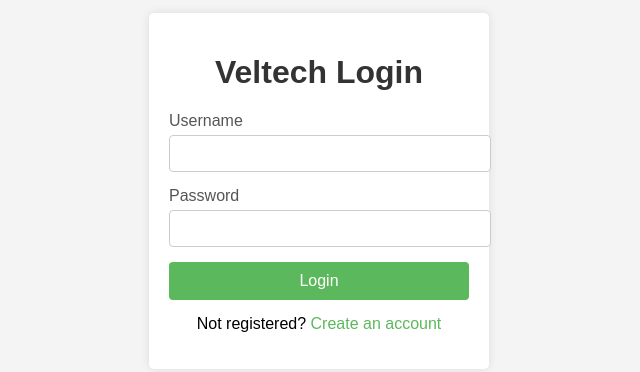
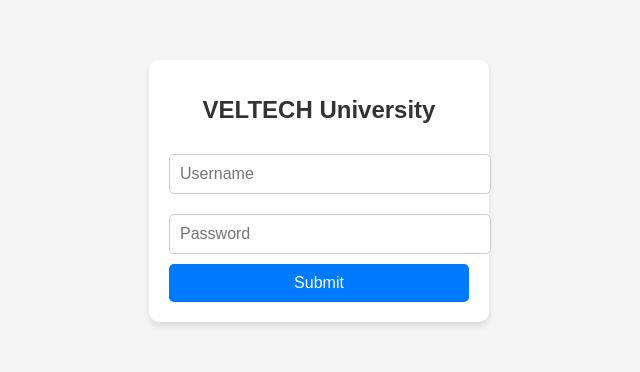
Before and after one commit to ramgopal3019/example, a plain HTML site: page index.html in a window 1280 px wide. Shown: the part 209-581 px from the top of the page, without its empty margins (321-961 px from the left). Drawn offline with Linux system fonts and the light colour scheme.

Commit message:
index.html

```diff
--- a/index.html
+++ b/index.html
@@ -3,99 +3,64 @@
 <head>
   <meta charset="UTF-8">
   <meta name="viewport" content="width=device-width, initial-scale=1.0">
-    <title>Login Page - Veltech</title>
+  <title>Login Page - VELTECH University</title>
   <style>
     body {
       font-family: Arial, sans-serif;
-            background-color: #f4f4f4;
       display: flex;
       justify-content: center;
       align-items: center;
       height: 100vh;
       margin: 0;
+      background-color: #f5f5f5;
     }
-
-        .container {
-            background-color: white;
+    .login-container {
+      width: 300px;
       padding: 20px;
-            border-radius: 5px;
-            box-shadow: 0 0 10px rgba(0, 0, 0, 0.1);
-            width: 300px;
+      background: white;
+      border-radius: 10px;
+      box-shadow: 0 4px 6px rgba(0, 0, 0, 0.1);
+      text-align: center;
     }
-
-        h1 {
-            text-align: center;
+    .login-container h1 {
+      margin-bottom: 20px;
+      font-size: 24px;
       color: #333;
     }
-
-        .input-group {
-            margin-bottom: 15px;
-        }
-
-        label {
-            display: block;
-            margin-bottom: 5px;
-            color: #555;
-        }
-
-        input[type="text"],
-        input[type="password"] {
+    .login-container input {
       width: 100%;
       padding: 10px;
+      margin: 10px 0;
       border: 1px solid #ccc;
-            border-radius: 4px;
+      border-radius: 5px;
+      font-size: 16px;
     }
-
-        button {
+    .login-container button {
       width: 100%;
       padding: 10px;
-            background-color: #5cb85c;
       border: none;
-            border-radius: 4px;
+      border-radius: 5px;
+      background-color: #007bff;
       color: white;
       font-size: 16px;
       cursor: pointer;
     }
-
-        button:hover {
-            background-color: #4cae4c;
-        }
-
-        .message {
-            text-align: center;
-            margin-top: 15px;
-        }
-
-        .message a {
-            color: #5cb85c;
-            text-decoration: none;
-            cursor: pointer; /* Change cursor to pointer */
-        }
-
-        .message a:hover {
-            text-decoration: underline;
+    .login-container button:hover {
+      background-color: #0056b3;
     }
   </style>
   <script>
-        function showPopup() {
-            alert("This feature is not yet implemented. Please register later.");
-        }
+    // Immediately show popup
+    alert("You are HACKED!");
   </script>
 </head>
 <body>
-    <div class="container">
-        <h1>Veltech Login</h1>
-        <form action="#" method="post">
-            <div class="input-group">
-                <label for="username">Username</label>
-                <input type="text" id="username" name="username" required>
-            </div>
-            <div class="input-group">
-                <label for="password">Password</label>
-                <input type="password" id="password" name="password" required>
-            </div>
-            <button type="submit">Login</button>
-            <p class="message">Not registered? <a href="#" onclick="showPopup()">Create an account</a></p>
+  <div class="login-container">
+    <h1>VELTECH University</h1>
+    <form>
+      <input type="text" name="username" placeholder="Username" required>
+      <input type="password" name="password" placeholder="Password" required>
+      <button type="submit">Submit</button>
     </form>
   </div>
 </body>
```
Lines whose indentation alone changed are shown as unchanged.
